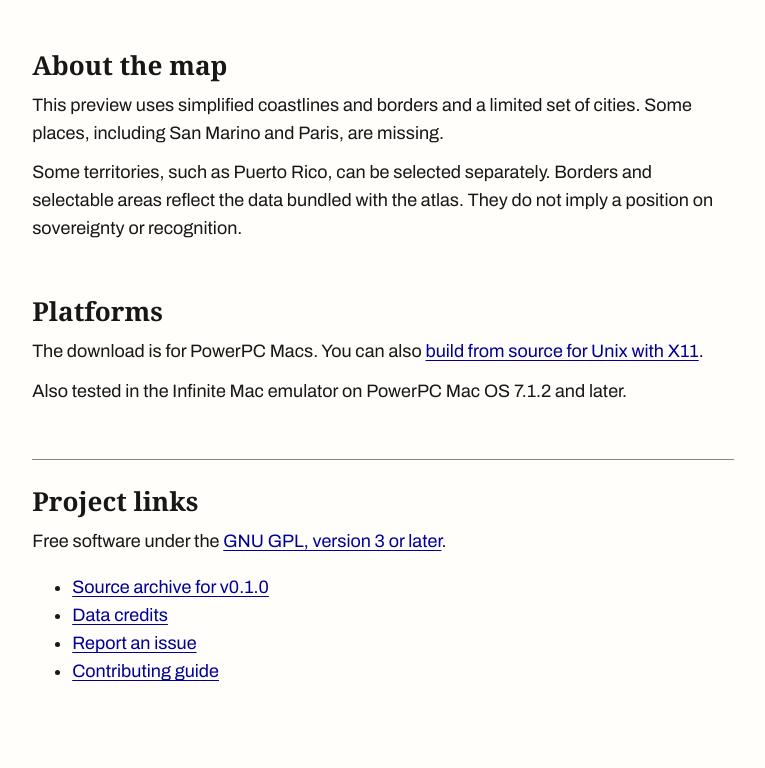
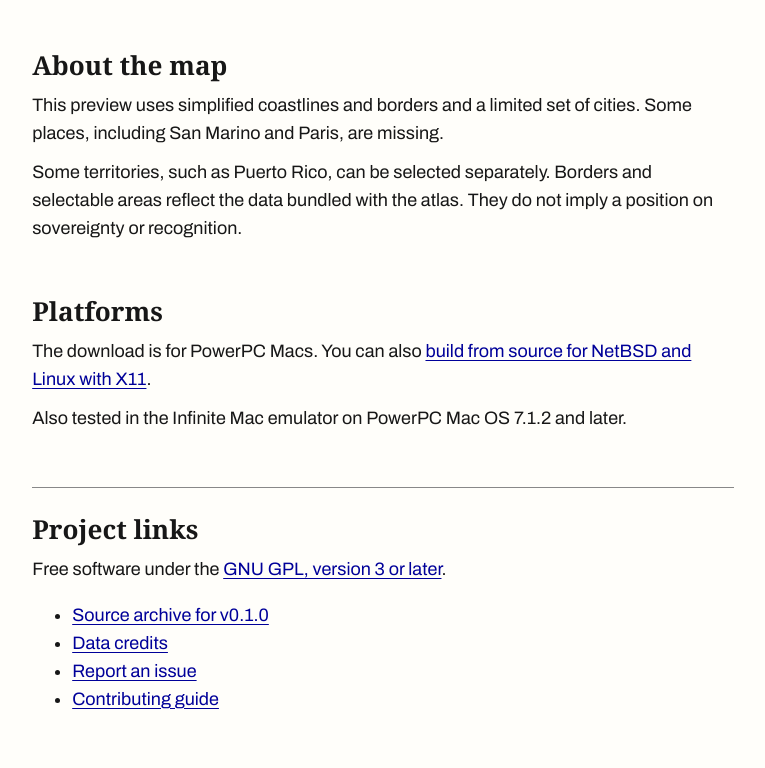
Before and after one commit to jackwillis/globe, a plain HTML site: page site/index.html in a window 1280 px wide. Shown: the part 2497-3265 px from the top of the page, without its empty margins (19-784 px from the left). Before the commit the page ends 3237 px from the top, so only its background shows below. Drawn offline with Linux system fonts and the light colour scheme.

Commit message:
Site: source build is for NetBSD and Linux with X11 (refs #118, #129)
Co-Authored-By: Claude Sonnet 5.5 <noreply@anthropic.com>

```diff
--- a/site/index.html
+++ b/site/index.html
@@ -75,7 +75,7 @@
       </section>
       <section aria-labelledby="platforms">
         <h2 id="platforms">Platforms</h2>
-        <p>The download is for PowerPC Macs. You can also <a href="https://github.com/jackwillis/globe/blob/main/README.md">build from source for Unix with X11</a>.</p>
+        <p>The download is for PowerPC Macs. You can also <a href="https://github.com/jackwillis/globe/blob/main/README.md">build from source for NetBSD and Linux with X11</a>.</p>
         <p>Also tested in the Infinite Mac emulator on PowerPC Mac OS 7.1.2 and later.</p>
       </section>
     </div>
```
